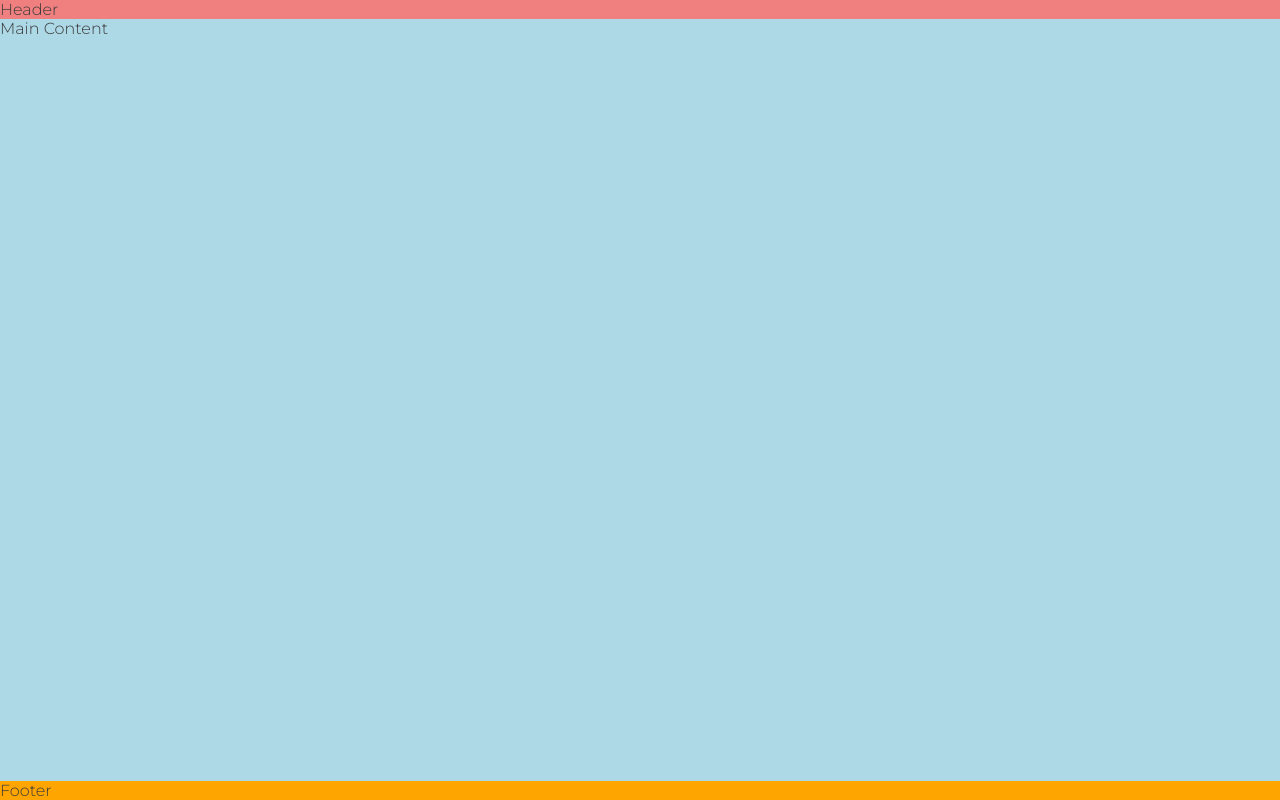
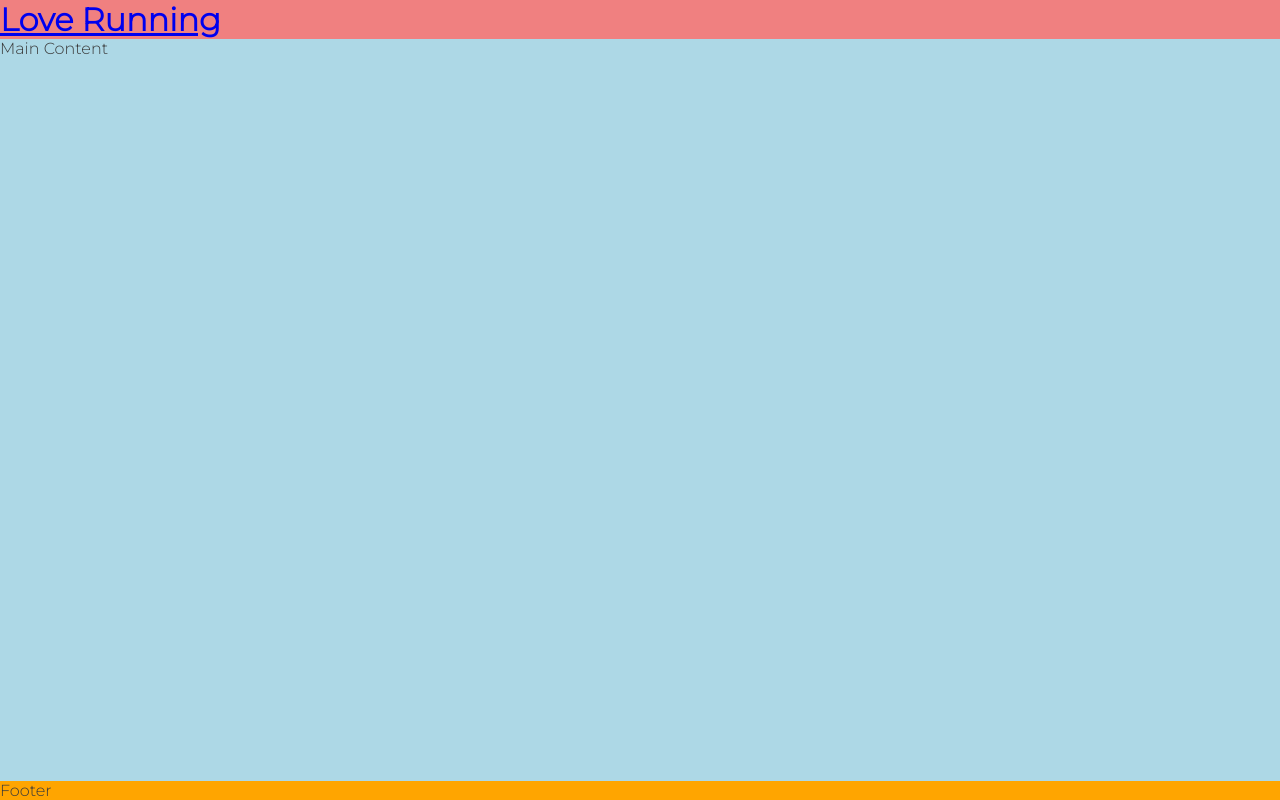
Before and after one commit to abikirkham/Love-Running, a plain HTML site: page index.html in a window 1280 px wide. Drawn offline with Linux system fonts and the light colour scheme.

Commit message:
added logo and font

```diff
--- a/assets/css/style.css
+++ b/assets/css/style.css
@@ -19,7 +19,9 @@ body {
 header {
     background-color: lightcoral;
 }
-
+h1 {
+    font-family: 'Montserrat', sans-serif;
+}
 main {
     background-color: lightblue;
     /* make main element take up surlus space to push footer */
--- a/index.html
+++ b/index.html
@@ -31,7 +31,12 @@
 
   <body>
     <!--header-->
-<header>Header</header>
+<header>
+    <a href="index.html">
+        <h1 id="#logo">Love Running</h1>
+
+    </a>
+</header>
 <!--main content -->
 <main>Main Content</main>
 <!--footer-->
```
